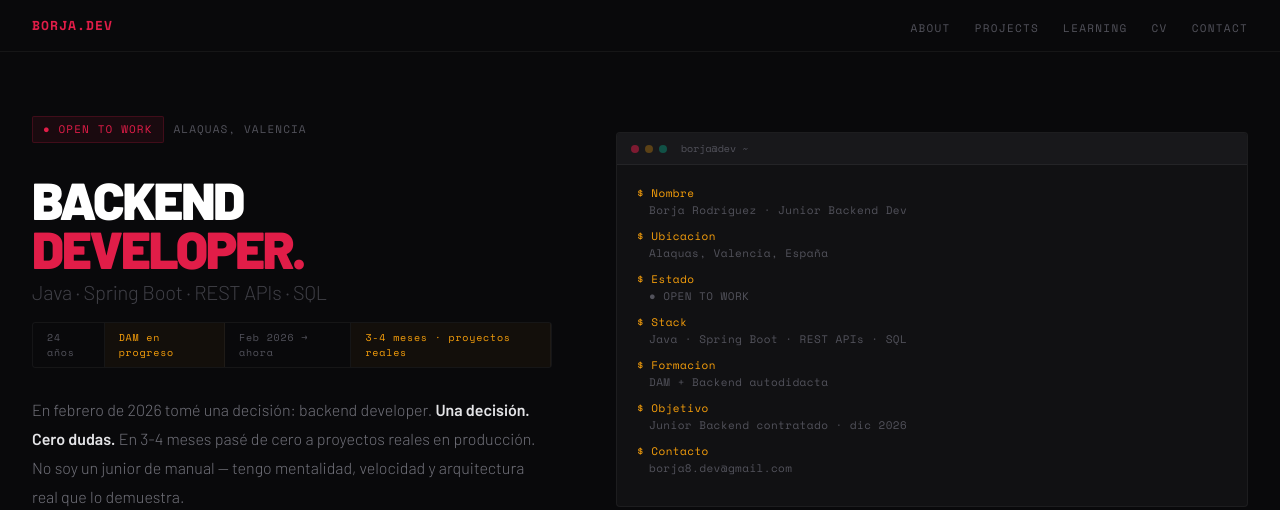
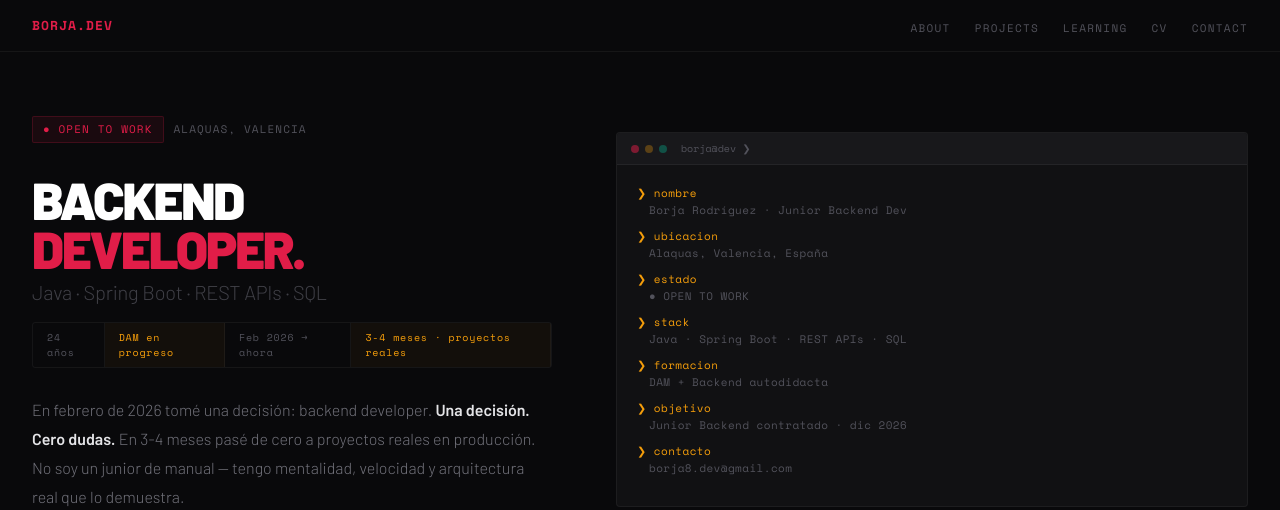
Before and after one commit to borja8dev/portfolio-borja, a Next.js app: page / in a window 1280 px wide. Shown: the top 510 px of the page. Built offline with nearby package versions, Linux system fonts and the light colour scheme.

Commit message:
feat: terminal block hero

```diff
--- a/src/app/components/Hero.tsx
+++ b/src/app/components/Hero.tsx
@@ -154,17 +154,17 @@ export default function Hero() {
           <div style={{ width: '8px', height: '8px', borderRadius: '50%', background: 'rgba(225,29,72,0.5)' }} />
           <div style={{ width: '8px', height: '8px', borderRadius: '50%', background: 'rgba(245,158,11,0.3)' }} />
           <div style={{ width: '8px', height: '8px', borderRadius: '50%', background: 'rgba(0,212,170,0.3)' }} />
-          <span style={{ fontFamily: 'var(--mono)', fontSize: '10px', color: 'var(--muted)', marginLeft: '8px' }}>borja@dev ~ </span>
+          <span style={{ fontFamily: 'var(--mono)', fontSize: '10px', color: 'var(--muted)', marginLeft: '8px' }}>borja@dev ❯ </span>
         </div>
         <div style={{ padding: '1.25rem' }}>
           {[
-           { cmd: '$ Nombre', out: 'Borja Rodríguez · Junior Backend Dev' },
-{ cmd: '$ Ubicacion', out: 'Alaquas, Valencia, España' },
-{ cmd: '$ Estado', out: '● OPEN TO WORK' },
-{ cmd: '$ Stack', out: 'Java · Spring Boot · REST APIs · SQL' },
-{ cmd: '$ Formacion', out: 'DAM + Backend autodidacta' },
-{ cmd: '$ Objetivo', out: 'Junior Backend contratado · dic 2026' },
-{ cmd: '$ Contacto', out: 'borja8.dev@gmail.com' },
+            { cmd: '❯ nombre', out: 'Borja Rodríguez · Junior Backend Dev' },
+{ cmd: '❯ ubicacion', out: 'Alaquas, Valencia, España' },
+{ cmd: '❯ estado', out: '● OPEN TO WORK' },
+{ cmd: '❯ stack', out: 'Java · Spring Boot · REST APIs · SQL' },
+{ cmd: '❯ formacion', out: 'DAM + Backend autodidacta' },
+{ cmd: '❯ objetivo', out: 'Junior Backend contratado · dic 2026' },
+{ cmd: '❯ contacto', out: 'borja8.dev@gmail.com' },
           ].map((line, i) => (
             <div key={i} style={{ marginBottom: '10px' }}>
               <div style={{ fontFamily: 'var(--mono)', fontSize: '11px', color: 'var(--acc2)', letterSpacing: '0.04em' }}>{line.cmd}</div>
```
